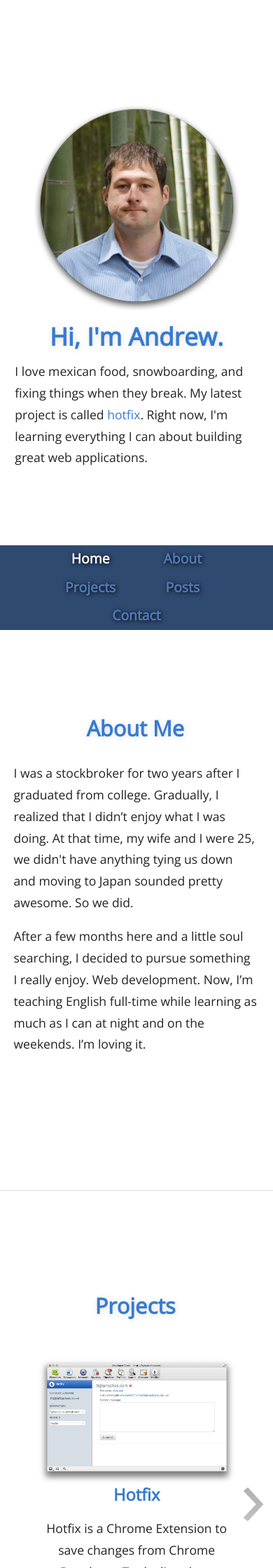
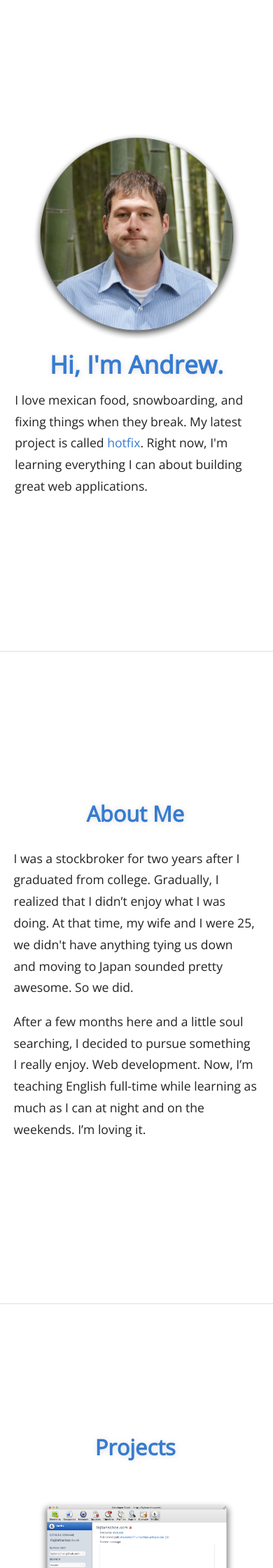
Before and after one commit to karsumit94/andrewholsted.github.io, a Jekyll site: the page built from index.html, in a window 390 px wide. Shown: the top 2240 px of the page at 70% size. Built offline with Jekyll 4.4.1, drawn with Linux system fonts in a browser that asks for light colours; nearby versions of some CDN libraries; some web fonts are replaced; Markdown is read by kramdown in place of the engine named in the settings.

Commit message:
Remove nav menu on small screen sizes.

```diff
--- a/css/main.css
+++ b/css/main.css
@@ -363,9 +363,9 @@ section h1{
 }
 
 #post-container {
-    max-width: 70%;
+    width: 70%;
     margin:auto;
-    padding:6%;
+    padding:6% 0 0 0;
 
 }
 
@@ -648,10 +648,16 @@ tr.first-row td {
 }
 
 @media only screen and (max-width: 480px) {
-    #home-nav ul li{
-        width:30%;
-        padding:.25em;
+    #home-nav {
+        display:none;
     }
+
+    #post-container{
+       width:auto;
+        padding: 6% 5%;
+    }
+
+
 
 
 }
```
